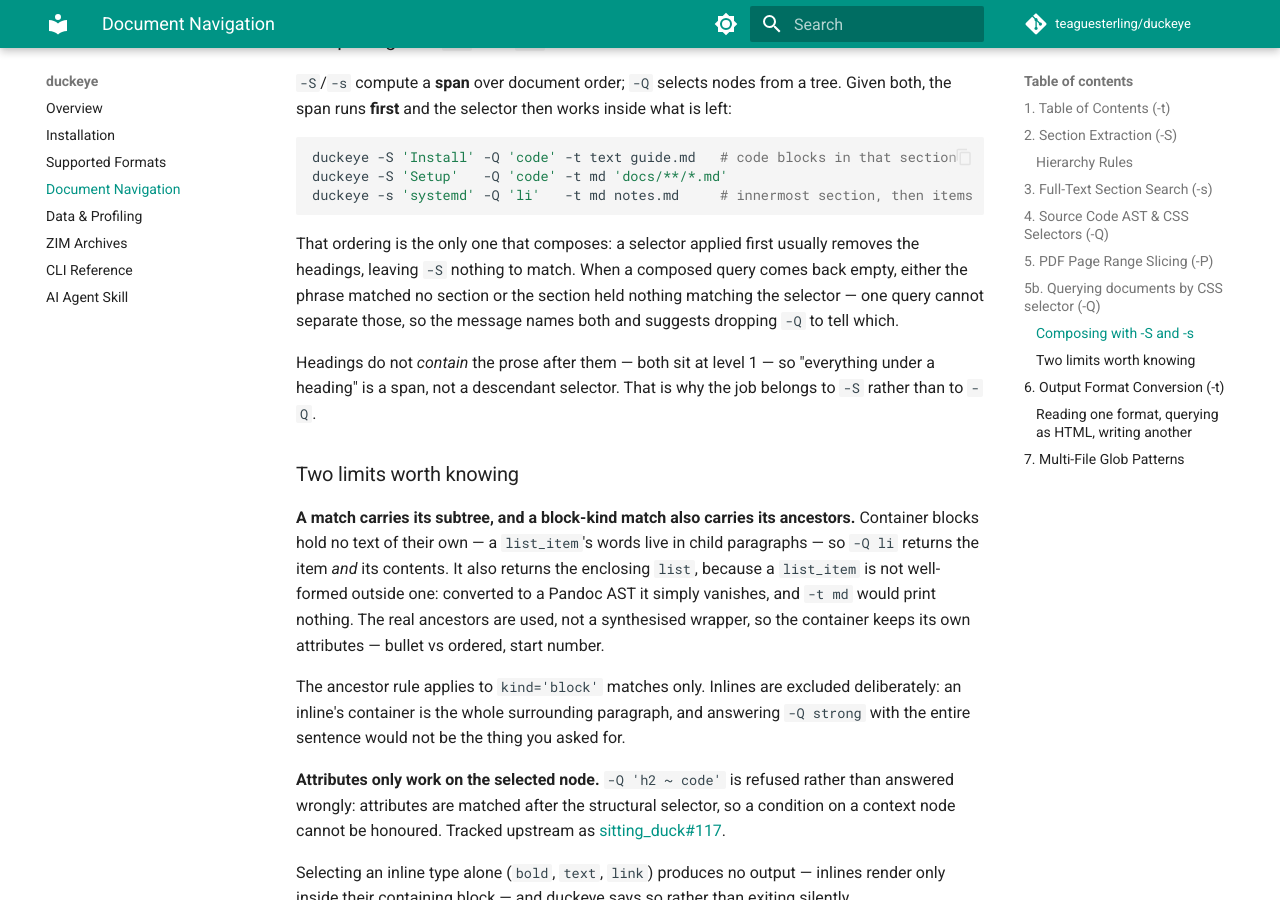
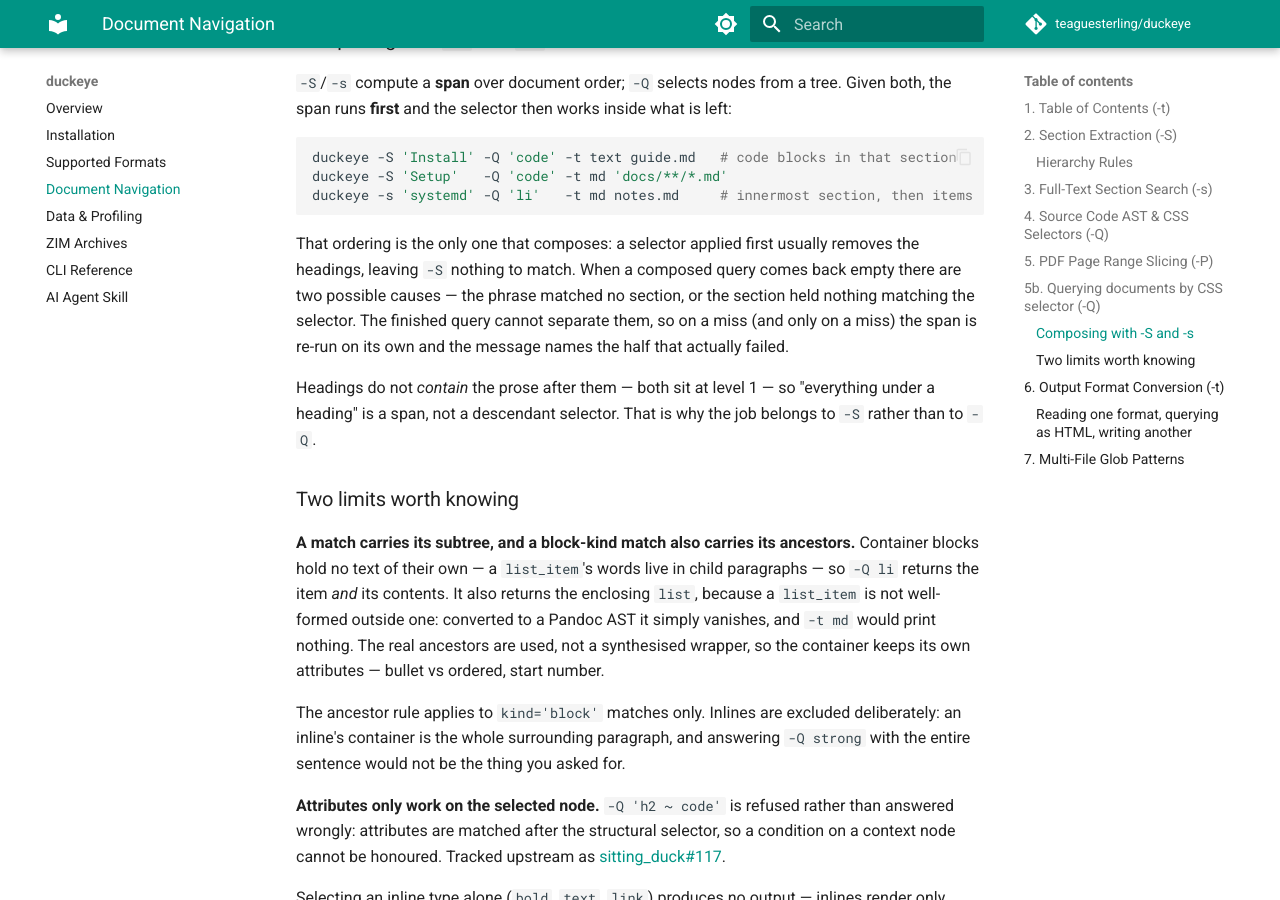
Before and after one commit to teaguesterling/duckeye, an MkDocs documentation site: the page built from docs/navigation.md, in a window 1280 px wide and 900 px high, scrolled down 3259 px. Built offline with MkDocs 1.6.1 and Material for MkDocs 9.7.7, drawn with Linux system fonts in a browser that asks for light colours; comment, search, counter and statistics services are not loaded.

Commit message:
fix: name which half of a composed -S/-Q query came up empty, and stop ignoring -Q on .rst
The composed empty message listed both possible causes because one query cannot
separate them. It does not have to be one query: the span is now re-run on its
own on the failure path only, so a successful run pays nothing and a miss says
which half failed.

    -S Nonexistent -Q a   ->  no section matching 'Nonexistent'
    -S Install     -Q a   ->  no blocks matching 'a' inside 'Install'
                              (the section is there; widen the selector)

Testing that probe on a pandoc-routed file exposed a worse bug. The -Q block was
guarded with `$doc != *ast_to_blocks*`, meant to skip sitting_duck's
ast_to_blocks_from because code sources apply -Q in the reader. duck_block_utils'
pandoc_ast_to_blocks CONTAINS that substring, so every pandoc-routed format --
.rst, .ipynb, .man -- matched the exclusion and had its -Q SILENTLY IGNORED.
Measured: `-Q code -t text doc.rst` rendered the whole document. That is the exact
failure the block was written to end, reintroduced by a substring collision. The
guard is now an explicit code_src flag set by the reader that owns the behaviour.

A silent ignore passes any test that greps for content, since output that is too
broad still contains what a `has` looks for, so the format loop now asserts an
ABSENCE: -Q h2 must not carry body prose. That holds for all 13 formats.

Two suite-hygiene fixes came out of the same work:

integration.sh had no `no_leak` and no `no`. Calling them was a silent no-op --
bash reports command-not-found on stderr and the suite counts neither pass nor
fail -- so 15 assertions vanished while the total sat at 99 and reported success.
Both helpers are now defined; the count is 114.

Both suites now install command_not_found_handle. bash runs it in a SUBSHELL, so
an incremented counter is discarded (measured), and it writes a marker file that
the summary turns into a non-zero exit. Verified by injecting a typo: the run
drops an assertion, prints SUITE BUG and exits 1.

276/0/1 unit, 114/0/3 integration. All 19 published commands executed verbatim.

Co-Authored-By: Claude Opus 5 <noreply@anthropic.com>
Claude-Session: https://claude.ai/code/session_01G4hzdTdzDmuh1Mdmb53wm6

```diff
--- a/docs/navigation.md
+++ b/docs/navigation.md
@@ -147,9 +147,10 @@ duckeye -s 'systemd' -Q 'li'   -t md notes.md     # innermost section, then item
 
 That ordering is the only one that composes: a selector applied first usually
 removes the headings, leaving `-S` nothing to match. When a composed query comes
-back empty, either the phrase matched no section or the section held nothing
-matching the selector — one query cannot separate those, so the message names
-both and suggests dropping `-Q` to tell which.
+back empty there are two possible causes — the phrase matched no section, or the
+section held nothing matching the selector. The finished query cannot separate
+them, so on a miss (and only on a miss) the span is re-run on its own and the
+message names the half that actually failed.
 
 Headings do not *contain* the prose after them — both sit at level 1 — so
 "everything under a heading" is a span, not a descendant selector. That is why
```
Also changed, not shown: README.md (+13 -2 lines), 3 other files.
